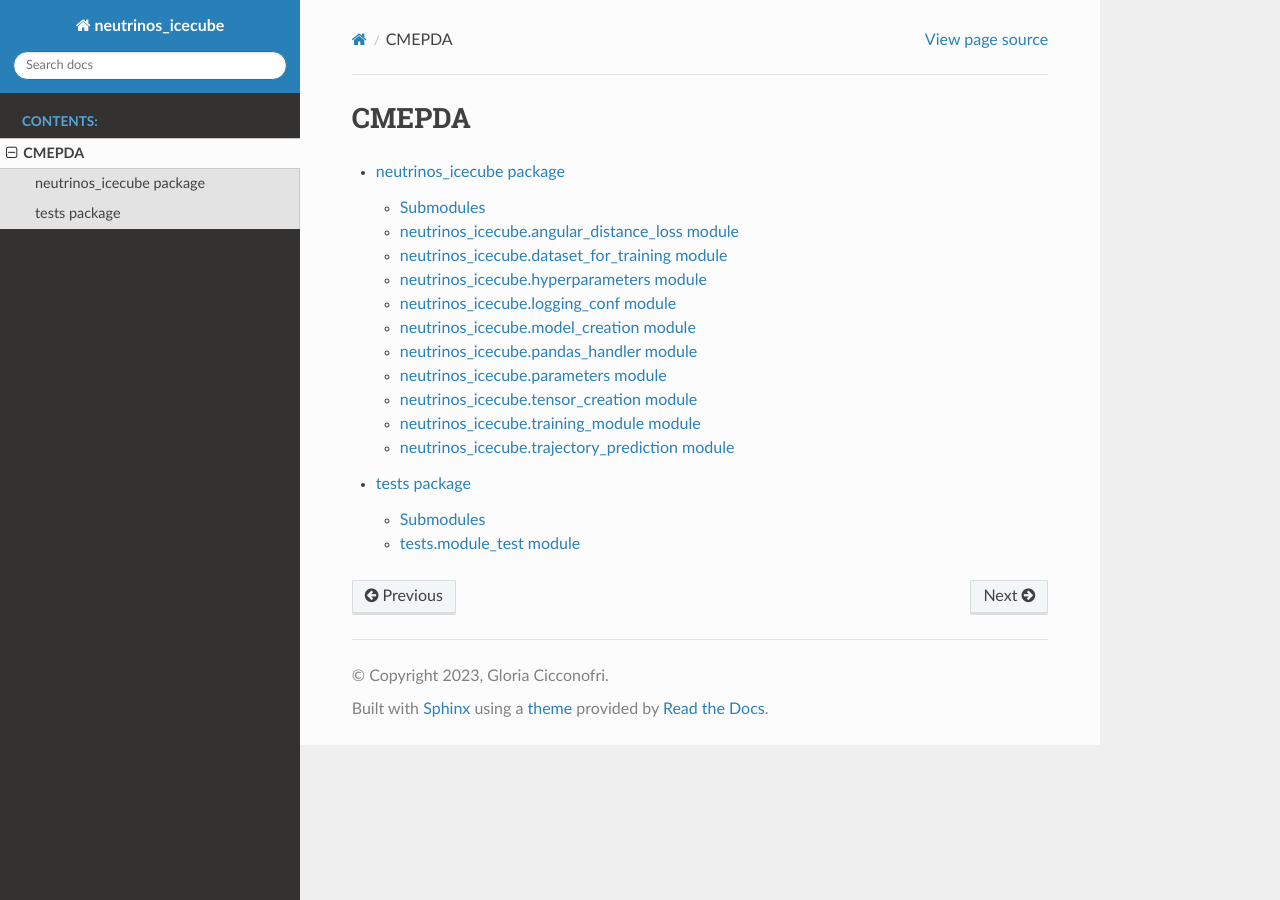
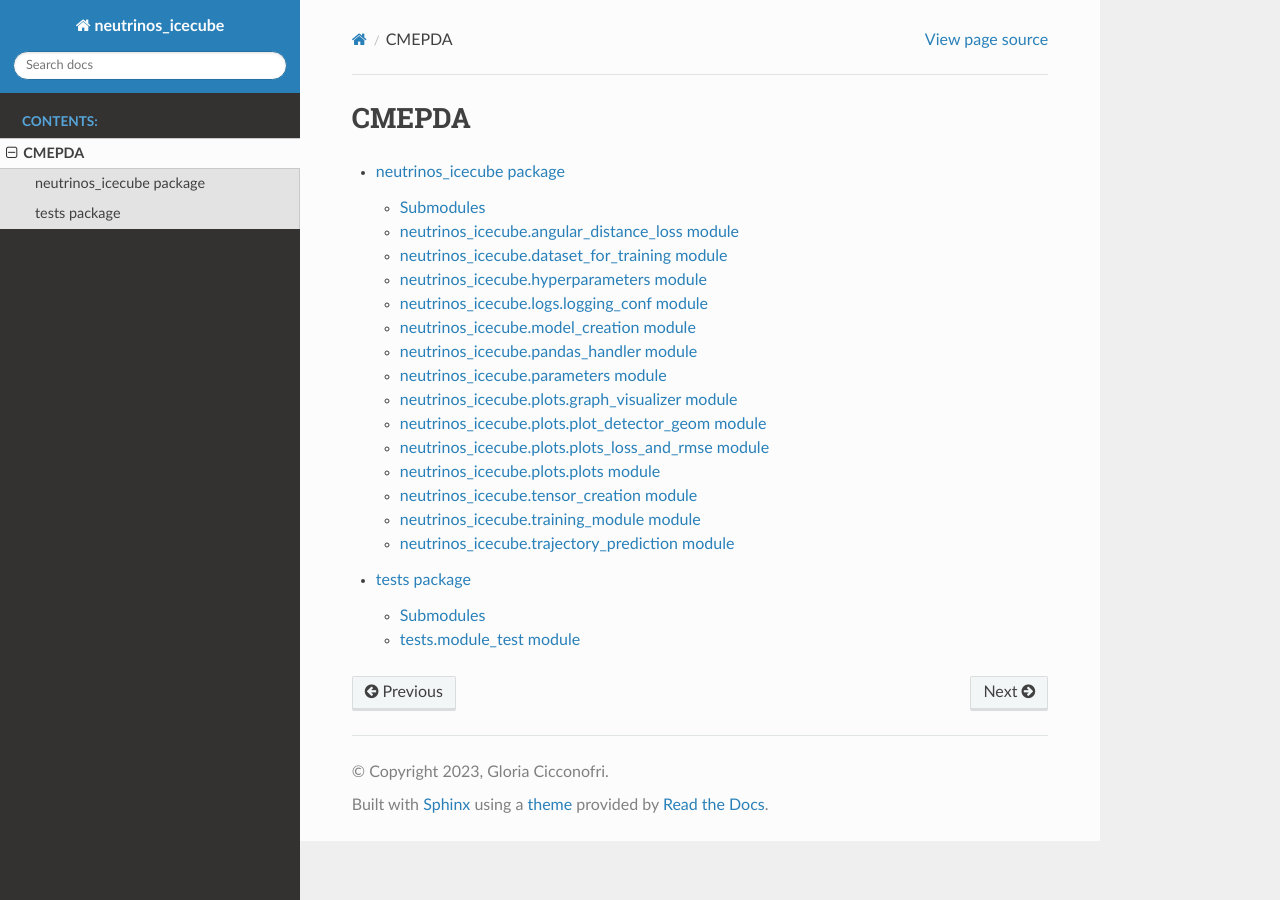
Before and after one commit to gcicconofri098/CMEPDA_project, a Sphinx documentation site: the page built from docs/modules.rst, in a window 1280 px wide. Built offline with Sphinx 7.4.7 and the Read the Docs theme 2.0.0, drawn with Linux system fonts in a browser that asks for light colours.

Commit message:
added subfolders to documentation

```diff
--- a/docs/conf.py
+++ b/docs/conf.py
@@ -17,6 +17,8 @@ package_name = 'neutrinos_icecube'
 
 sys.path.insert(0, package_root)
 sys.path.insert(0, os.path.join(package_root, package_name))
+sys.path.insert(0, os.path.join(package_root, package_name, 'plots'))
+sys.path.insert(0, os.path.join(package_root, package_name, 'logs'))
 
 
 # -- Project information -----------------------------------------------------
--- a/docs/neutrinos_icecube.rst
+++ b/docs/neutrinos_icecube.rst
@@ -29,10 +29,10 @@ neutrinos\_icecube.hyperparameters module
    :undoc-members:
    :show-inheritance:
 
-neutrinos\_icecube.logging\_conf module
+neutrinos\_icecube.logs.logging\_conf module
 ---------------------------------------
 
-.. automodule:: neutrinos_icecube.logging_conf
+.. automodule:: neutrinos_icecube.logs.logging_conf
    :members:
    :undoc-members:
    :show-inheritance:
@@ -61,6 +61,39 @@ neutrinos\_icecube.parameters module
    :undoc-members:
    :show-inheritance:
 
+
+neutrinos\_icecube.plots.graph\_visualizer module
+---------------------------------------
+
+.. automodule:: neutrinos_icecube.plots.graph_visualizer
+   :members:
+   :undoc-members:
+   :show-inheritance:
+
+neutrinos\_icecube.plots.plot\_detector\_geom module
+---------------------------------------
+
+.. automodule:: neutrinos_icecube.plots.plot_detector_geom
+   :members:
+   :undoc-members:
+   :show-inheritance:
+
+neutrinos\_icecube.plots.plots\_loss_\and_\rmse module
+---------------------------------------
+
+.. automodule:: neutrinos_icecube.plots.plots_loss_and_rmse
+   :members:
+   :undoc-members:
+   :show-inheritance:
+
+neutrinos\_icecube.plots.plots module
+---------------------------------------
+
+.. automodule:: neutrinos_icecube.plots.plots
+   :members:
+   :undoc-members:
+   :show-inheritance:
+
 neutrinos\_icecube.tensor\_creation module
 ------------------------------------------
 
```
